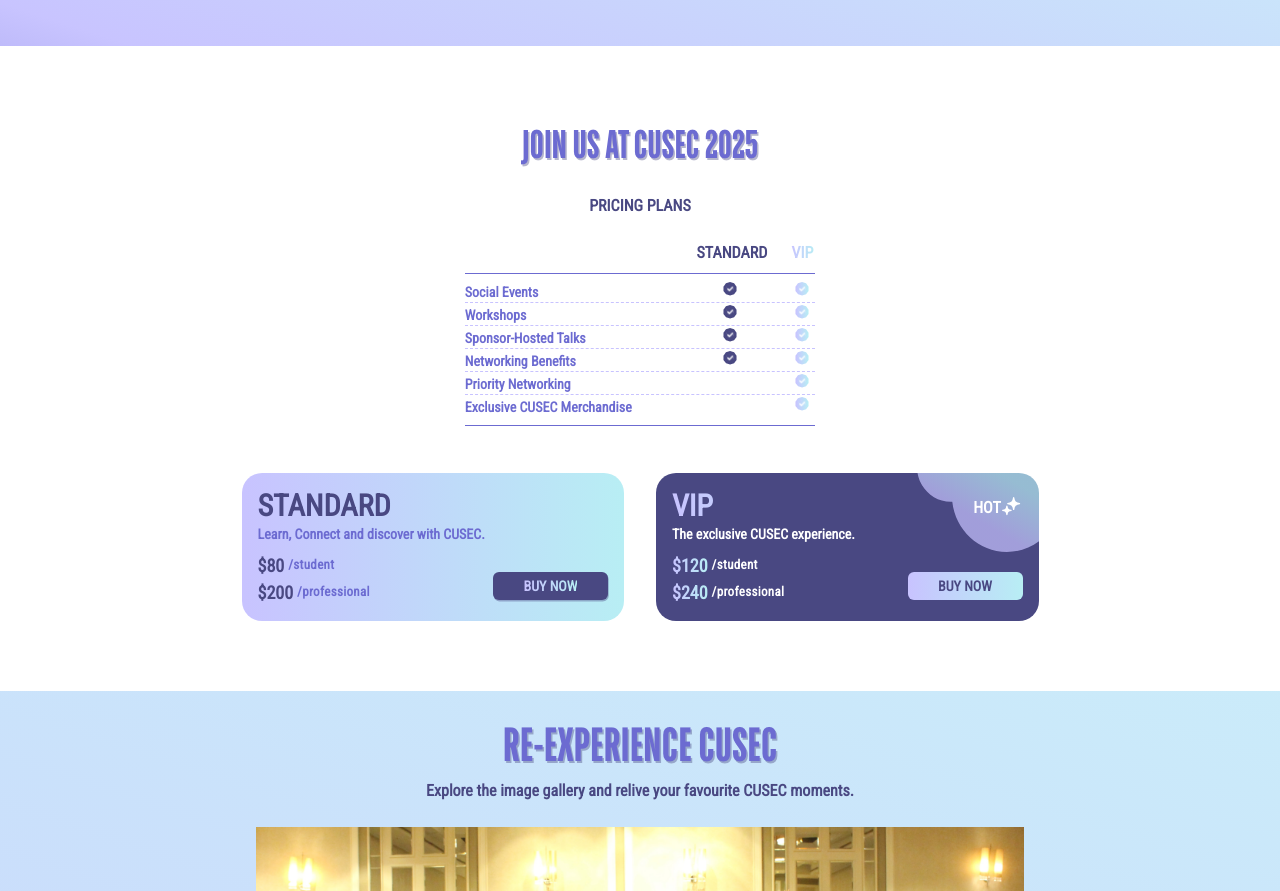
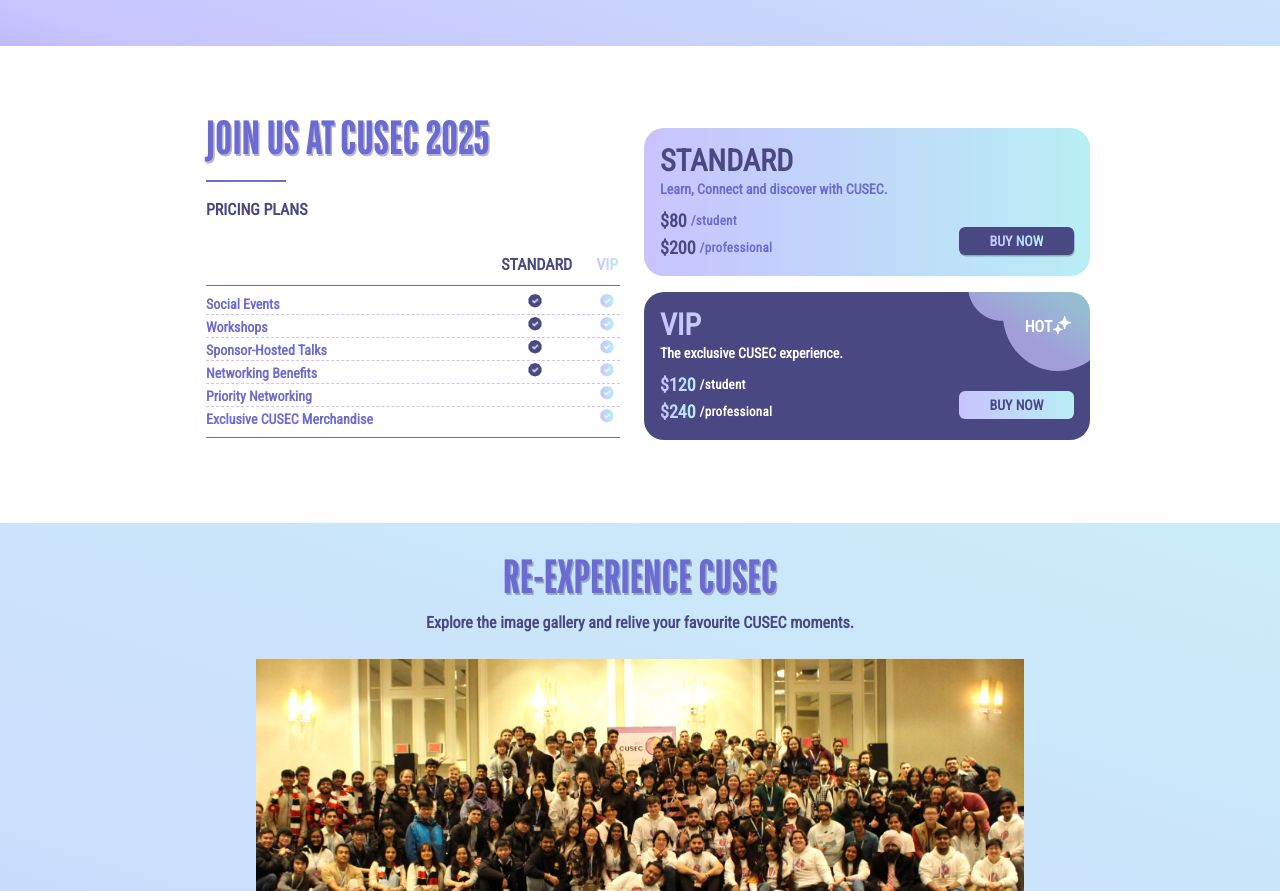
Before and after one commit to cusec/2025, a Next.js app: page / in a window 1280 px wide. Shown: the part 2055-2946 px from the top of the page. Built offline with nearby package versions, Linux system fonts and the light colour scheme.

Commit message:
fix: updated tickets section layout, fixed font size, fixed text divider

```diff
--- a/components/Tickets/PricingPlans.tsx
+++ b/components/Tickets/PricingPlans.tsx
@@ -4,27 +4,27 @@ import Image from "next/image";
 import { motion } from "framer-motion";
 
 // components
-import TicketsInfo from "./TicketsInfo"
+import TicketsInfo from "./TicketsInfo";
 import TicketType from "./TicketType";
 
 export default function PricingPlans() {
   return (
-    <div className="w-[85%] md:w-[90%] max-w-[900px] h-auto mx-auto py-[25px] content-container flex flex-col justify-center items-center gap-2">
-      <div className="w-full flex flex-col justify-center items-center gap-2">
-        <h3 className="purpleText text-[40px] font-extrabold">
+    <div className="w-[85%] md:w-[90%] max-w-[900px] h-auto mx-auto py-[25px] content-container flex flex-col md:flex-row justify-center items-center gap-2">
+      <div className="w-full flex flex-col justify-center items-center md:items-start gap-2 md:gap-4">
+        {/* text */}
+        <h3 className="purpleText text-5xl font-extrabold px-4">
           JOIN US AT CUSEC 2025
         </h3>
         {/* text divider */}
-        <div className="h-0.5 w-20 bg-white"></div>
-        <p className="textFont text-base">PRICING PLANS</p>
+        <div className="h-0.5 w-20 bg-[--purple] mx-4"></div>
+        <p className="textFont text-base px-4">PRICING PLANS</p>
+        {/* tickets info */}
+        <div className="w-full flex justify-center">
+          <TicketsInfo />
+        </div>
       </div>
-
       {/* ticket types */}
-      <div className="flex flex-wrap justify-center gap-2 md:gap-8 w-full">
-        <div className="w-full flex justify-center ">
-          <TicketsInfo/>
-        </div>
-
+      <div className="flex flex-wrap md:flex-col justify-center items-center gap-2 md:gap-4 w-full">
         <TicketType
           ticketType="standard"
           text="Learn, Connect and discover with CUSEC."
--- a/components/Tickets/TicketType.tsx
+++ b/components/Tickets/TicketType.tsx
@@ -33,7 +33,7 @@ const TicketType: React.FC<TicketTypeProps> = ({
 
   return (
     <div
-      className={`w-[85%] md:w-[42.5%] max-w-[450px] md:max-w-[900px] h-auto py-[15px] rounded-[20px] flex flex-col justify-center items-start gap-2 ${
+      className={`w-[85%] md:w-full max-w-[450px] h-auto py-[15px] rounded-[20px] flex flex-col justify-center items-start gap-2 ${
         tixType == "std"
           ? "buttonGradient"
           : "bg-[--dark-blue] bg-[url('/images/vip-cloud.svg')] bg-no-repeat bg-right-top"
--- a/components/Tickets/TicketsInfo.tsx
+++ b/components/Tickets/TicketsInfo.tsx
@@ -6,18 +6,16 @@ import { motion } from "framer-motion";
 // components
 import TicketPerk from "./TicketPerk";
 
-
-const TicketsInfo = ({
-
-}) => {
-
+const TicketsInfo = ({}) => {
   return (
     <div
-      className={`w-[85%] md:w-[42.5%] max-w-[450px] md:max-w-[900px] h-auto py-[15px] rounded-[20px] flex flex-col justify-center items-start gap-2 bg-white `}
+      className={`w-[85%] md:w-full max-w-[450px] h-auto py-[15px] rounded-[20px] flex flex-col justify-center items-start gap-2 bg-white `}
     >
       {/* table headers */}
       <div className="w-full flex flex-row justify-end gap-6 px-4">
-            <h3 className="RobotoText text-5 text-[--dark-blue] font-bold">STANDARD</h3>
+        <h3 className="RobotoText text-5 text-[--dark-blue] font-bold">
+          STANDARD
+        </h3>
         <h3 className="RobotoText text-5 textGradient font-bold pr-0.5">VIP</h3>
       </div>
       {/* divider */}
```
Lines whose indentation alone changed are shown as unchanged.
